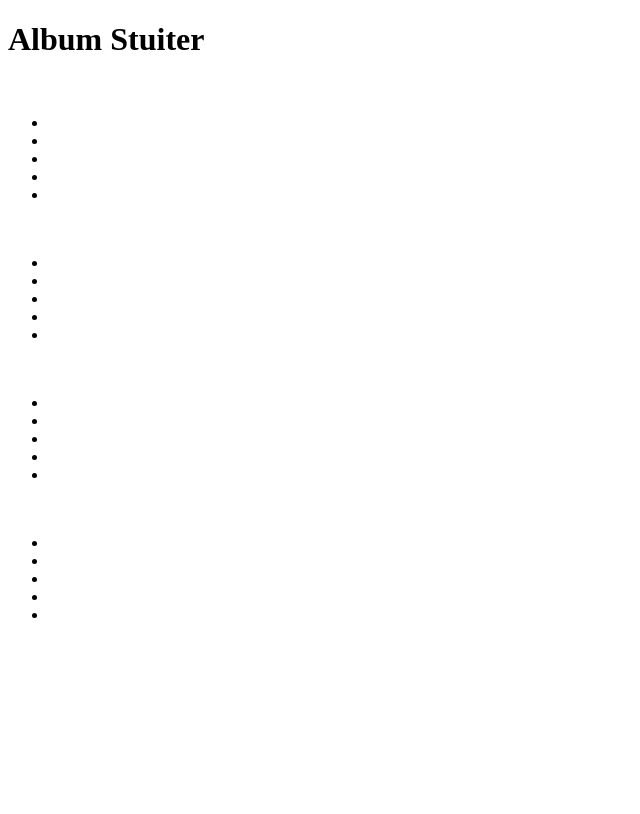
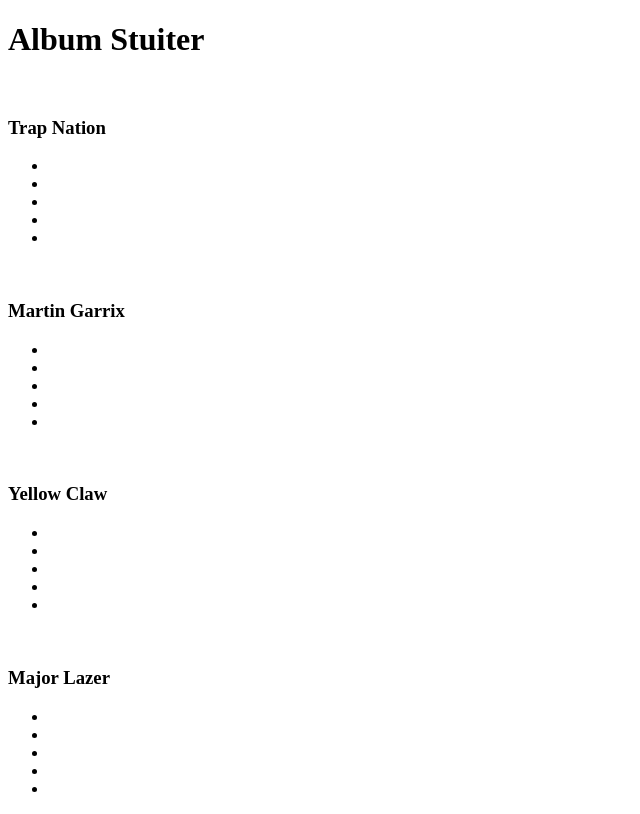
Before and after one commit to 19936/albumStuiter, a plain HTML site: page index.html in a window 1280 px wide. Shown: the whole page, without its empty margins (0-640 px from the left). Drawn offline with Linux system fonts and the light colour scheme.

Commit message:
namen van albums en H3

```diff
--- a/index.html
+++ b/index.html
@@ -11,6 +11,7 @@
             <div id="album1">
                 <img alt="" href="">
                 <article>
+                    <h3>Trap Nation</h3>
                     <ul>
                         <li></li>
                         <li></li>
@@ -23,6 +24,7 @@
             <div id="album2">
                 <img alt="" href="">
                 <article>
+                    <h3>Martin Garrix</h3>
                     <ul>
                         <li></li>
                         <li></li>
@@ -35,6 +37,7 @@
             <div id="album3">
                 <img alt="" href="">
                 <article>
+                    <h3>Yellow Claw</h3>
                     <ul>
                         <li></li>
                         <li></li>
@@ -47,6 +50,7 @@
             <div id="album4">
                 <img alt="" href="">
                 <article>
+                    <h3>Major Lazer</h3>
                     <ul>
                         <li></li>
                         <li></li>
```
